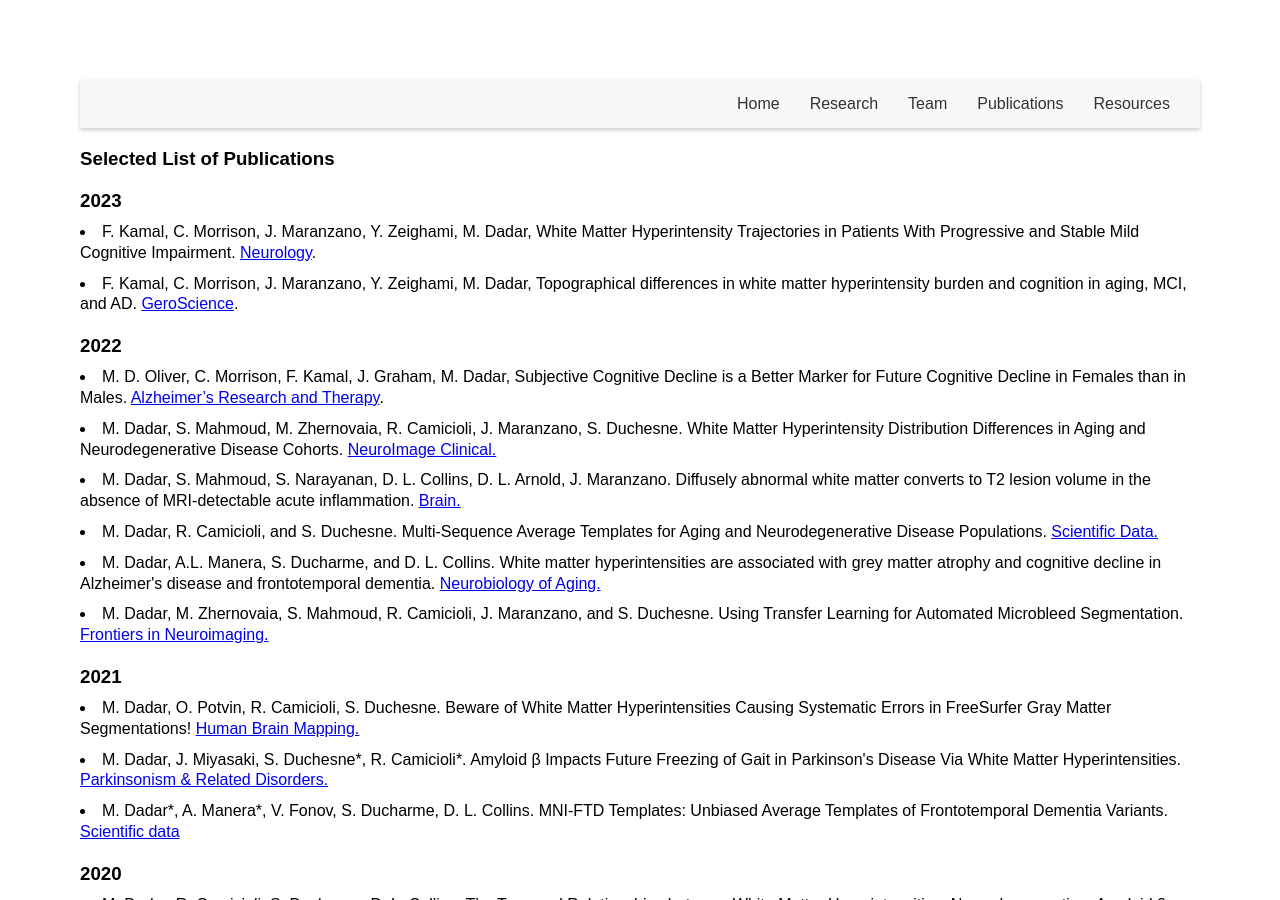
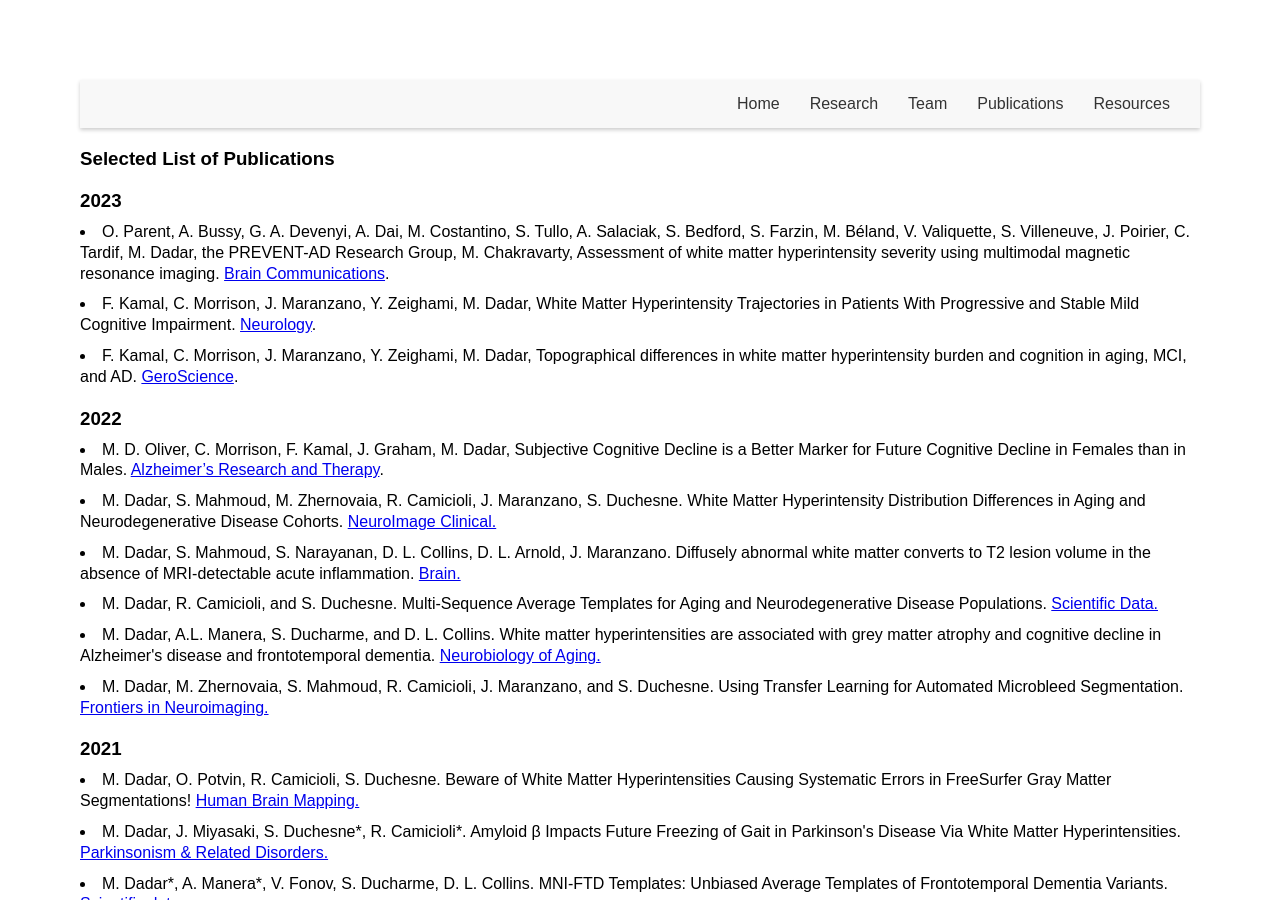
Before and after one commit to VANDAlab/VANDAlab.github.io, a Jekyll site: the page publications.html, which Jekyll copies as it is, in a window 1280 px wide and 900 px high. Built offline with Jekyll 4.4.1, drawn with Linux system fonts in a browser that asks for light colours.

Commit message:
Update publications.html

```diff
--- a/publications.html
+++ b/publications.html
@@ -22,6 +22,8 @@
   <h3>Selected List of Publications</h3>
 </header>
   <h3>2023</h3>
+  <li> O. Parent, A. Bussy, G. A. Devenyi, A. Dai, M. Costantino, S. Tullo, A. Salaciak, S. Bedford, S. Farzin, M. Béland, V. Valiquette, S. Villeneuve, J. Poirier, C. Tardif, M. Dadar, the PREVENT-AD Research Group, M. Chakravarty,
+     Assessment of white matter hyperintensity severity using multimodal magnetic resonance imaging. <a href="https://academic.oup.com/braincomms/advance-article/doi/10.1093/braincomms/fcad279/7323596" target="_blank">Brain Communications</a>. </li>
  <li> F. Kamal, C. Morrison, J. Maranzano, Y. Zeighami, M. Dadar,
      White Matter Hyperintensity Trajectories in Patients With Progressive and Stable Mild Cognitive Impairment. <a href="https://n.neurology.org/content/early/2023/07/05/WNL.0000000000207514.abstract" target="_blank">Neurology</a>. </li>
   <li> F. Kamal, C. Morrison, J. Maranzano, Y. Zeighami, M. Dadar,
```
